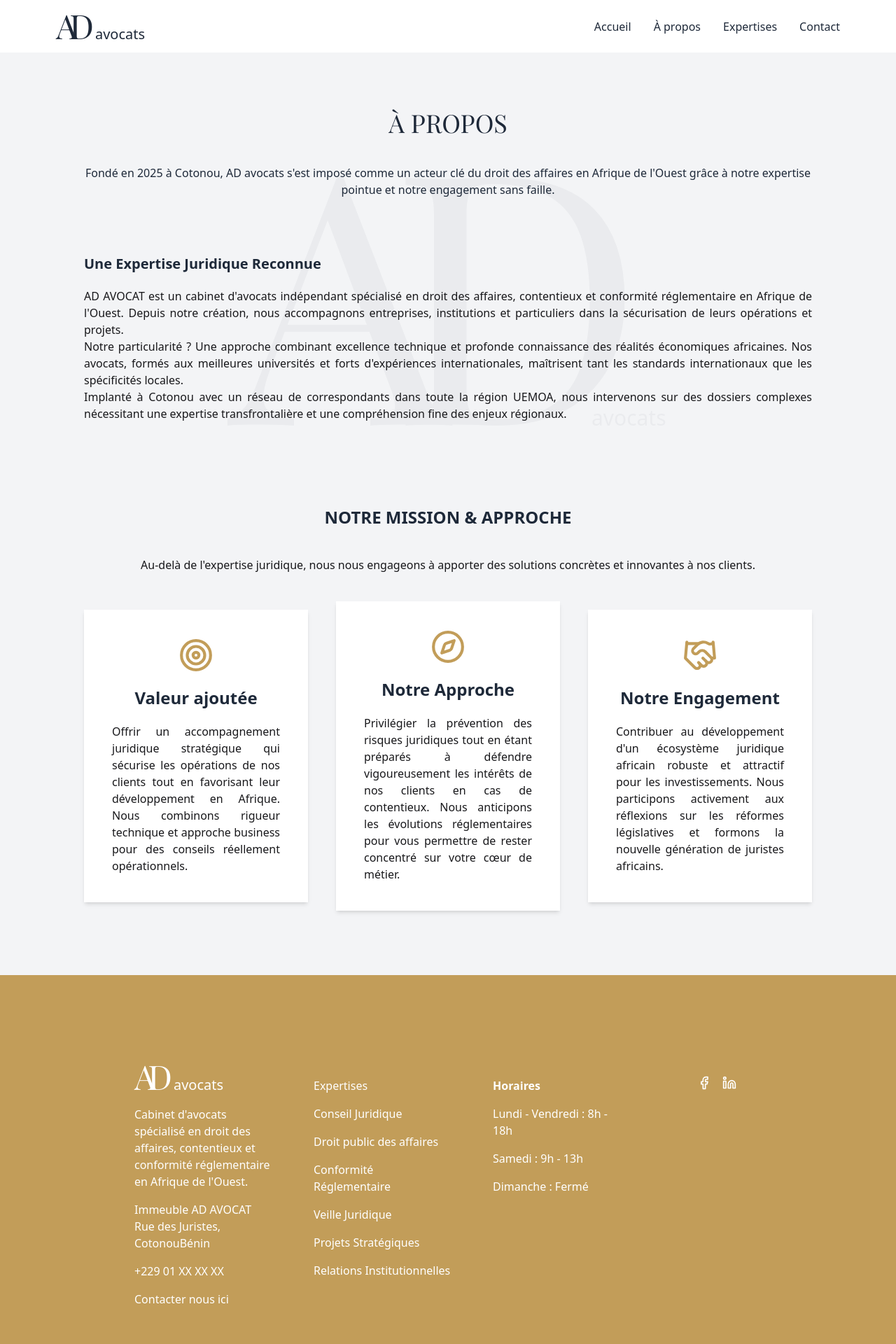
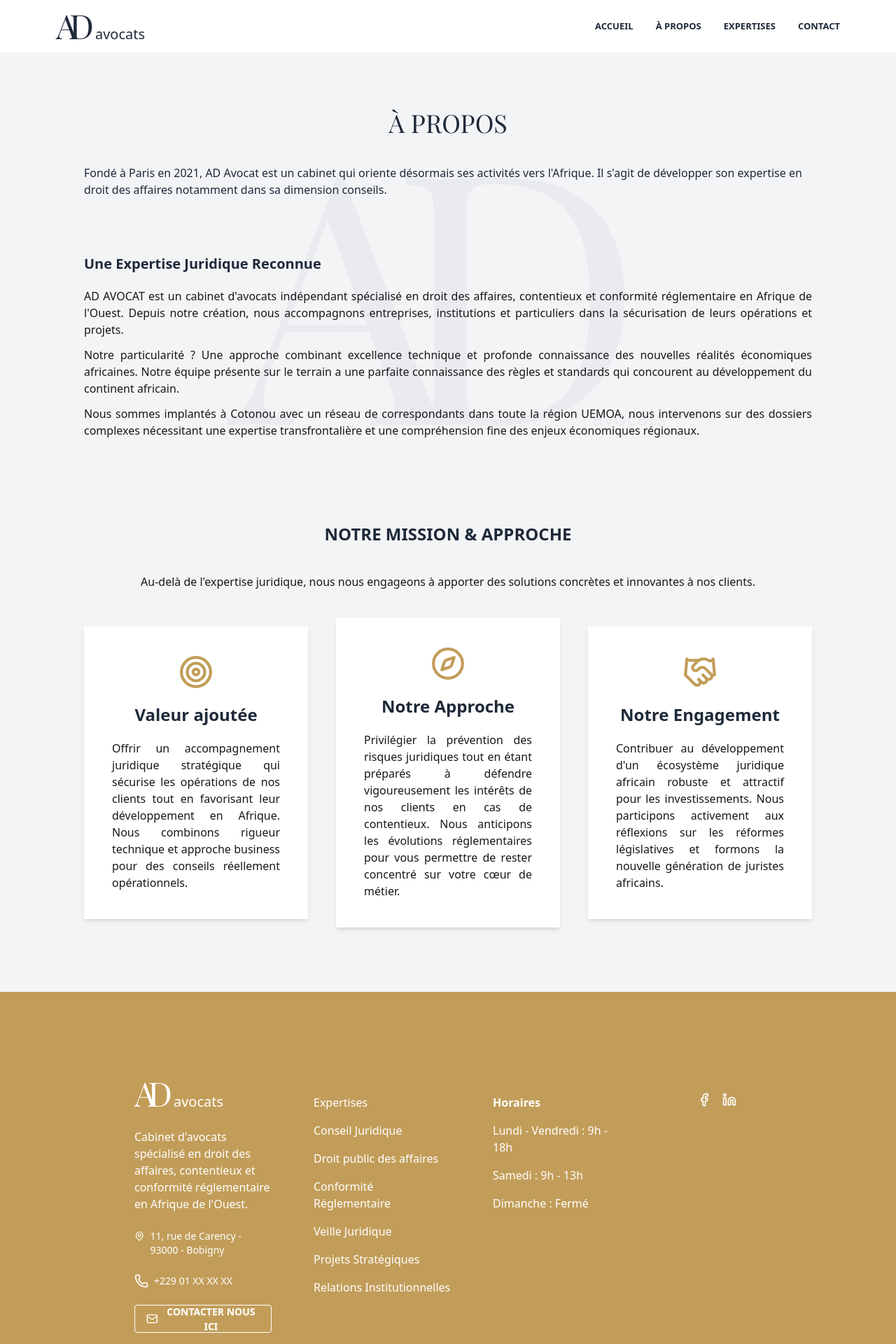
Before and after one commit to Andrebreak/first-project, a Next.js app: page /A-propos in a window 1280 px wide. Shown: the top 1920 px of the page at 70% size. Built offline with nearby package versions, Linux system fonts and the light colour scheme.

Commit message:
new files and folders

```diff
--- a/app/A-propos/page.tsx
+++ b/app/A-propos/page.tsx
@@ -46,7 +46,11 @@ export default function About(){
                 {/* <link rel="icon" href="" /> */}
             </Head>
 
-            <Navbar/>
+
+            {/* header */}
+            <header className="sticky top-0 z-50">
+                <Navbar/>
+            </header>
 
             <Brandbg />
 
@@ -55,7 +59,7 @@ export default function About(){
                     <header>
                         <h1 className={` font-[500] uppercase text-4xl mb-10 ${playfair.className} `}>À PROPOS</h1>
                     </header>
-                    <p className="font-light" >Fondé en 2025 à Cotonou, AD avocats s&apos;est imposé comme un acteur clé du droit des affaires en Afrique de l&apos;Ouest grâce à notre expertise pointue et notre engagement sans faille.</p>
+                    <p className="font-light text-justify min-md:text-left" >Fondé à Paris en 2021, AD Avocat est un cabinet qui oriente désormais ses activités vers l&apos;Afrique. Il s&apos;agit de développer son expertise en droit des affaires notamment dans sa dimension conseils. </p>
                 </section>
 
                 <section data-aos='fade-right' className='mb-30'>
@@ -65,11 +69,19 @@ export default function About(){
 
                     <div className="flex gap-20 ">
                         <div className="text-justify font-light">
+                            <p className='mb-3'>
                             AD AVOCAT est un cabinet d&apos;avocats indépendant spécialisé en droit des affaires, contentieux et conformité réglementaire en Afrique de l&apos;Ouest.
-                            Depuis notre création, nous accompagnons entreprises, institutions et particuliers dans la sécurisation de leurs opérations et projets. <br />
-                            Notre particularité ? Une approche combinant excellence technique et profonde connaissance des réalités économiques africaines.
+                            Depuis notre création, nous accompagnons entreprises, institutions et particuliers dans la sécurisation de leurs opérations et projets.
+                            </p>
+                            <p className='mb-3'>
+                                Notre particularité ? Une approche combinant excellence technique et profonde connaissance des nouvelles réalités économiques africaines. Notre équipe présente sur le terrain a une parfaite connaissance des règles et standards qui concourent au développement du continent africain.
+                            </p>
+                            <p>
+                                Nous sommes implantés à Cotonou avec un réseau de correspondants dans toute la région UEMOA, nous intervenons sur des dossiers complexes nécessitant une expertise transfrontalière et une compréhension fine des enjeux économiques régionaux.
+                            </p>
+                            {/* Notre particularité ? Une approche combinant excellence technique et profonde connaissance des réalités économiques africaines.
                             Nos avocats, formés aux meilleures universités et forts d&apos;expériences internationales, maîtrisent tant les standards internationaux que les spécificités locales. <br />
-                            Implanté à Cotonou avec un réseau de correspondants dans toute la région UEMOA, nous intervenons sur des dossiers complexes nécessitant une expertise transfrontalière et une compréhension fine des enjeux régionaux.
+                            Implanté à Cotonou avec un réseau de correspondants dans toute la région UEMOA, nous intervenons sur des dossiers complexes nécessitant une expertise transfrontalière et une compréhension fine des enjeux régionaux. */}
                         </div>
                         <div className="relative h-70 w-300 max-2xl:hidden ">
                             <Image className=" rounded-xl w-full h-full object-cover" fill src="/images/card3.jpg" alt="Statue de la Justice,Thémis"/>
--- a/app/contact/page.tsx
+++ b/app/contact/page.tsx
@@ -84,7 +84,10 @@ export default function Contact(){
                 {/* Favicon */}
                 {/* <link rel="icon" href="" /> */}
             </Head>
-            <Navbar/>
+            {/* header */}
+            <header className="sticky top-0 z-50">
+                <Navbar/>
+            </header>
             <Brandbg />
             <section className='py-20 px-5 min-sm:mb-20 min-sm:px-10'>
                 <header  data-aos='fade-down' className=" text-center mb-10 text-gray-800 ">
--- a/app/expertises/page.tsx
+++ b/app/expertises/page.tsx
@@ -45,7 +45,10 @@ export default function Expertises(){
                 {/* <link rel="icon" href="" /> */}
             </Head>
 
-            <Navbar />
+            {/* header */}
+            <header className="sticky top-0 z-50">
+                <Navbar/>
+            </header>
             <Brandbg />
 
             <main  className="py-20" >
--- a/app/globals.css
+++ b/app/globals.css
@@ -1,6 +1,6 @@
 @import "tailwindcss";
 @plugin "daisyui";
 
-html, body {
+body {
   overflow-x: hidden;
 }
--- a/app/page.tsx
+++ b/app/page.tsx
@@ -11,6 +11,7 @@ import { Navigation,Autoplay } from 'swiper/modules';
 import 'swiper/css';
 import 'swiper/css/navigation';
 import {Cinzel, Playfair_Display} from "next/font/google";
+
 const playfair = Playfair_Display({
   subsets:["latin"],
   weight: ['400',"700"]
@@ -30,7 +31,7 @@ export default function Home() {
         <title>Cabinet d&apos;avocats à Cotonou - AD avocat</title>
         <meta name="description"  content="AD Avocats, cabinet d'avocats basé à Cotonou, est spécialisé en droit public des affaires, conseil et sécurité juridique, gouvernance et conformité, réglement et veille,projets stratégiques,relation institutionnelles en Afrique de l'Ouest."/>
         <meta name="keywords" content="avocat, cabinet d'avocats, droit, cotonou, bénin, juridique, contentieux, conseil" />
-        <meta name="viewport" content="width=device-width, initial-scale=1" />
+        {/* <meta name="viewport" content="width=device-width, initial-scale=1" /> */}
         {/* <link rel="canonical" href="https://ad-avocats-project-psi.vercel.app/" /> */}
 
 
@@ -67,7 +68,7 @@ export default function Home() {
       </div>
 
       {/* header */}
-      <header>
+      <header className="sticky top-0 z-50">
         <Navbar/>
       </header>
 
@@ -81,25 +82,30 @@ export default function Home() {
             <p className={`font-light mb-5 text-sm min-sm:text-lg `}>
               AD AVOCAT offre un accompagnement juridique sur mesure pour protéger vos intérêts
             </p>
-            <Link  className=" btn btn-md min-sm:btn-lg text-gray-700 uppercase font-light border-none shadow-none  bg-white hover:bg-gray-700 hover:text-white" href="/about">Découvrir</Link>
+            <Link  className=" btn btn-md min-sm:btn-lg text-gray-700 uppercase font-light border-none shadow-none  bg-white hover:bg-gray-700 hover:text-white" href="/A-propos">Découvrir</Link>
           </div>
         </div>
       </section>
 
       <main className="py-30 px-5 min-sm:px-0">
         {/* About  */}
-        <section className="mb-40 sm:px-15 md:px-30 lg:px-30 xl:px-50">
+        <section className="mb-40 sm:px-15 md:px-30 lg:px-30 xl:px-50 ">
           <header>
-            <h2 className="max-xl:mb-5 xl:mb-7 min-2xl:mb-15 text-xl font-semibold text-gray-800 tracking-[5px]">Présentation</h2>
+            <h2 className="max-xl:mb-3 xl:mb-5 min-2xl:mb-7 text-2xl font-semibold text-gray-800 tracking-[5px]">Présentation</h2>
           </header>
-          <div className="flex gap-20">
-            <p data-aos="fade" className=" text-justify text-xl font-light">
-              Fondé avec la conviction que chaque client mérite une défense robuste et un conseil éclairé, AD AVOCAT porte l&apos;ambition d&apos;accompagner ses clients dans leurs différents secteurs d&apos;activités.
-              Notre approche combine expertise technique et compréhension approfondie de vos enjeux pour vous offrir des solutions juridiques innovantes et efficace
-            </p>
-            <div className=" relative w-400 h-60 max-2xl:hidden ">
-              <Image className=" rounded-xl object-cover" alt="Statue de la Justice ,Thémis" src="/images/card1.jpg" fill />
+          <div className="flex">
+            <div data-aos="fade">
+              <p className=" mb-3 text-justify text-xl font-light">
+                Fondé avec la conviction que chaque client mérite une défense robuste et un conseil éclairé, AD AVOCAT porte l&apos;ambition d&apos;accompagner ses clients dans leurs différents secteurs d&apos;activités via des solutions juridiques crédibles.
+              </p>
+              <p className="text-justify text-lg font-light ">
+                <span className="font-semibold ">Notre approche</span> : Nous privilégions la prévention des risques juridiques tout en nous engageant à défendre les intérêts de nos clients en cas de contentieux. Nous anticipons les évolutions réglementaires pour vous permettre de rester concentré sur votre cœur de métier.
+                {/* Notre approche combine expertise technique et compréhension approfondie de vos enjeux pour vous offrir des solutions juridiques innovantes et efficace */}
+              </p>
             </div>
+            {/* <div className=" relative w-400 h-65 max-2xl:hidden ">
+              <Image className=" rounded-lg object-cover" alt="Statue de la Justice ,Thémis" src="/images/card1.jpg" fill />
+            </div> */}
           </div>
         </section>
 
@@ -191,50 +197,67 @@ export default function Home() {
           </div>
         </section>
 
+        {/* Qui sommes nous? */}
+        <section>
+
+
+        </section>
+
         {/* equipes */}
-        <section className="sm:px-35  md:px-30 lg:px-30 xl:px-50">
+        <section className="sm:px-35 md:px-30 lg:px-30 xl:px-50">
           <header>
-            <h2 className="b-15 text-2xl min-sm:text-4xl font-semibold text-gray-800 mb-15 text-center "><span data-aos='fade' data-aos-easing="linear" >L&apos;</span><span data-aos='fade' data-aos-easing="linear" data-aos-delay='100'>e</span><span data-aos='fade' data-aos-easing="linear" data-aos-delay='200'>q</span><span data-aos='fade' data-aos-easing="linear" data-aos-delay='300'>u</span><span data-aos='fade' data-aos-easing="linear" data-aos-delay='400'>i</span><span data-aos='fade' data-aos-easing="linear" data-aos-delay='500'>p</span><span data-aos='fade' data-aos-easing="linear" data-aos-delay='600'>e</span></h2>
+            <h2 className="text-2xl  min-sm:text-5xl  text-gray-800 mb-12 text-center "><span data-aos='fade' data-aos-easing="linear" >L&apos;</span><span data-aos='fade' data-aos-easing="linear" data-aos-delay='100'>é</span><span data-aos='fade' data-aos-easing="linear" data-aos-delay='200'>q</span><span data-aos='fade' data-aos-easing="linear" data-aos-delay='300'>u</span><span data-aos='fade' data-aos-easing="linear" data-aos-delay='400'>i</span><span data-aos='fade' data-aos-easing="linear" data-aos-delay='500'>p</span><span data-aos='fade' data-aos-easing="linear" data-aos-delay='600'>e</span></h2>
           </header>
 
-          <div className="grid px-10 min-sm:px-0 items-center justify-center sm:gap-14 lg:gap-4 grid-cols-1 md:grid-cols-2 min-lg:grid-cols-4 gap-15 ">
-            <div data-aos='fade-in' data-aos-delay='500'  className="group overflow-hidden">
+          {/* <div data-aos='fade-in' data-aos-delay='500'  className=" group overflow-hidden ">
+            <div className="relative h-90 mb-3 overflow-hidden">
+              <Image  src="/images/pdg_ad.jpg" className="object-cover object-center transition-transform duration-500 ease-in-out group-hover:scale-107" fill alt="Avocat principal" />
+              <div className="absolute inset-0 bg-gray-800/0"></div>
+              <div className="absolute inset-0 flex flex-col justify-end  text-white text-center ">
+                <div className="bg-gray-700/50  pb-2">
+                  <p className="text-lg font-light">Dr Stanic ADJACOTAN</p>
+                  <p className="">Avocat principal</p>
+                </div>
+              </div>
+            </div>
+          </div> */}
+
+          {/* <div data-aos='fade-in' data-aos-delay='550'  className="group overflow-hidden">
+            <div className="relative h-90  mb-3 overflow-hidden">
+              <Image  src="/images/pdg_ad.jpg" className="object-cover transition-transform duration-500 ease-in-out group-hover:scale-107" fill alt="Avocat" />
+            </div>
+            <div className="text-gray-800 text-center pb-3">
+              <p className="text-lg font-light">Dr Stanic ADJACOTAN</p>
+              <p className="">Avocat principal</p>
+            </div>
+          </div> */}
+          <div className="grid grid-cols-[80%] md:grid-cols-3 lg:grid-cols-[35%_35%_35%] min-xl:grid-cols-[25%_25%_25%] gap-10 min-sm:px-0 items-center justify-center">
+            <div data-aos='fade-in' data-aos-delay='550'  className=" bg-gray-700  group overflow-hidden">
               <div className="relative h-90  mb-3 overflow-hidden">
-                <Image  src="/images/avocat1.jpg" className=" rounded-md object-cover" fill alt="membres" />
+                <Image  src="/images/pdg_ad.jpg" className="object-cover transition-transform duration-500 ease-in-out group-hover:scale-107" fill alt="Avocat" />
               </div>
-              <div className="">
-                <p className="mb-2 ">Nom</p>
-                <p className="text-gray-600"> poste</p>
+              <div className="text-white text-center pb-3">
+                <p className="text-lg font-light">Dr Stanic ADJACOTAN</p>
+                <p className="">Avocat principal</p>
+              </div>
+            </div>
+            <div data-aos='fade-in' data-aos-delay='550'  className=" bg-gray-700  group overflow-hidden">
+              <div className="relative h-90  mb-3 overflow-hidden">
+                {/* <Image  src="/images/" className="object-cover transition-transform duration-500 ease-in-out group-hover:scale-107" fill alt="Avocat" /> */}
+              </div>
+              <div className="text-white text-center pb-3">
+                <p className="text-lg font-light">xxxxxxxx</p>
+                <p className="">Avocat xxxxx</p>
               </div>
             </div>
 
-            <div data-aos='fade-in' data-aos-delay='600'  className="group overflow-hidden">
+            <div data-aos='fade-in' data-aos-delay='600'  className=" bg-gray-700  group overflow-hidden">
               <div className="relative h-90  mb-3 overflow-hidden">
-                <Image  src="/images/avocat1.jpg" className=" rounded-md object-cover" fill alt="membres" />
+                {/* <Image  src="/images/" className="object-cover transition-transform duration-500 ease-in-out group-hover:scale-107" fill alt="Avocat" /> */}
               </div>
-              <div className="">
-                <p className=" mb-2 ">Nom</p>
-                <p className="text-gray-500"> poste</p>
-              </div>
-            </div>
-
-            <div data-aos='fade-in' data-aos-delay='700' className="group overflow-hidden">
-              <div className="relative h-90  mb-3 overflow-hidden">
-                <Image  src="/images/avocat.jpg" className=" rounded-md object-cover" fill alt="membres" />
-              </div>
-              <div className=" ">
-                <p className=" mb-2">Nom</p>
-                <p className="text-gray-500"> poste</p>
-              </div>
-            </div>
-
-            <div data-aos='fade-in' data-aos-delay='800'  className="group overflow-hidden">
-              <div className="relative h-90  mb-3 overflow-hidden">
-                <Image  src="/images/avocat.jpg" className=" rounded-md object-cover" fill alt="membres" />
-              </div>
-              <div className=" ">
-                <p className=" mb-2">Nom</p>
-                <p className="text-gray-500"> poste</p>
+              <div className="text-white text-center pb-3">
+                <p className="text-lg font-light">xxxxxxxx</p>
+                <p className="">Avocat xxxxx</p>
               </div>
             </div>
           </div>
--- a/components/AOSWrapper.tsx
+++ b/components/AOSWrapper.tsx
@@ -1,4 +1,4 @@
-'use client'; // si tu utilises l'app directory
+'use client';
 import { useEffect } from 'react';
 import AOS from 'aos';
 import 'aos/dist/aos.css';
@@ -11,7 +11,7 @@ const AOSWrapper: React.FC = () => {
     });
   }, []);
 
-  return null; // Pas besoin d'affichage
+  return null;
 };
 
 export default AOSWrapper;
--- a/components/Footer.tsx
+++ b/components/Footer.tsx
@@ -2,7 +2,7 @@
 import { ArrowUp } from 'lucide-react';
 import { useEffect, useState } from 'react';
 import Link from "next/link"
-import { Facebook, Linkedin } from 'lucide-react';
+import { Facebook, Linkedin,Mail,Phone,MapPin} from 'lucide-react';
 import {Playfair_Display} from "next/font/google";
 const playfair = Playfair_Display({
   subsets: ['latin'],
@@ -31,15 +31,24 @@ export default function Footer(){
     return(
         <footer data-aos='fade' className="">
             <section  className=" bg-[#C29D59] py-10 min-sm:py-30 text-white  grid-cols-[70%] justify-center  space-y-10 md:grid-cols-[35%_35%] md:space-y-20 grid min-lg:grid-cols-[20%_20%_20%_10%] space-x-15 min-md:items-baseline min-md:justify-items-center min-md:justify-center ">
-               <div data-aos='fade-left' className="flex font-light flex-col space-y-4">
+               <div data-aos='fade-left' className="flex font-light flex-col space-y-6">
                     <div className="flex cursor-pointer items-baseline gap-3 font-[400]">
                         <p className={` ${playfair.className} `}> <span  className="text-5xl tracking-[-10px]">AD</span></p>
                         <p className="text-xl ">avocats</p>
                     </div>
                     <p className="">Cabinet d&apos;avocats spécialisé en droit des affaires, contentieux et conformité réglementaire en Afrique de l&apos;Ouest.</p>
-                    <p>Immeuble AD AVOCAT Rue des Juristes, CotonouBénin</p>
-                    <p>+229 01 XX XX XX</p>
-                    <Link href="/contact" className="hover:underline cursor-pointer ">
+                    <div className='flex space-x-2'>
+                        <MapPin size={20}/>
+                        <p className='text-sm font-extralight'> 11, rue de Carency - 93000 - Bobigny</p>
+                    </div>
+
+                   <div className='flex space-x-2 '>
+                        <Phone size={20}/>
+                        <p className='text-sm font-extralight'>+229 01 XX XX XX</p>
+                   </div>
+
+                    <Link href="/contact" className=" btn btn-md text-white shadow-none border-white hover:text-gray-700 hover:bg-white btn-outline uppercase ">
+                       <Mail size={18}/>
                        Contacter nous ici
                     </Link>
                </div>
@@ -84,7 +93,7 @@ export default function Footer(){
                     <header>
                         <h2 className="font-semibold"> Horaires </h2>
                     </header>
-                    <p className="">Lundi - Vendredi : 8h - 18h</p>
+                    <p className="">Lundi - Vendredi : 9h - 18h</p>
                     <p className="">Samedi : 9h - 13h</p>
                     <p className="">Dimanche : Fermé</p>
                 </div>
--- a/components/Navbar.tsx
+++ b/components/Navbar.tsx
@@ -25,7 +25,7 @@ export default function Navbar(){
     const [isOpen, setIsOpen] = useState(false);
 
     return(
-        <nav className={`sticky top-0 z-50 bg-white transition-shadow ${scrolled ? 'shadow-sm' : ''}`}>
+        <nav className={` bg-white transition-shadow ${scrolled ? 'shadow-sm' : ''}`}>
             {/* Menu desktop */}
             <section className={`flex bg-white justify-between items-center py-3 px-7 md:px-15 min-lg:px-20 `}>
                 <div className=" text-gray-800 font-semibold ">
@@ -42,7 +42,7 @@ export default function Navbar(){
                     <Menu size={35} className="text-gray-800"/>
                 </button>
 
-                <ul className="flex gap-8 text-gray-800 max-lg:hidden">
+                <ul className={`flex gap-8  text-gray-800 max-lg:hidden font-semibold uppercase text-[13px]`}>
                     <li>
                         <Link  className=" hover:text-gray-500 hover:underline underline-offset-8" href="/">Accueil</Link>
                     </li>
@@ -63,7 +63,7 @@ export default function Navbar(){
 
 
             {/* Menu responsive*/}
-            <section className={`fixed  h-full w-full top-0 z-50 min-lg:hidden bg-gray-50 transform transition-transform duration-300  ease-in-out
+            <section className={`fixed h-full w-full top-0 z-50 min-lg:hidden bg-gray-50 transform transition-transform duration-300  ease-in-out
                 ${isOpen ? "translate-x-0" : "translate-x-full"}`}>
 
                 <div className="flex justify-between mb-15 border-b-1 border-gray-300 px-15 py-5">
```
Also changed, not shown: public/images/WhatsApp Image 2025-06-23 à 09.01.50_7f571bcc.jpg (added), public/images/pdg_ad.jpg (added).
